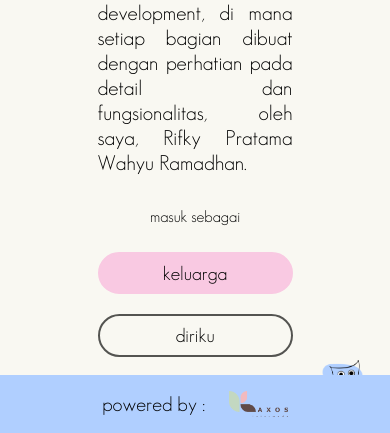
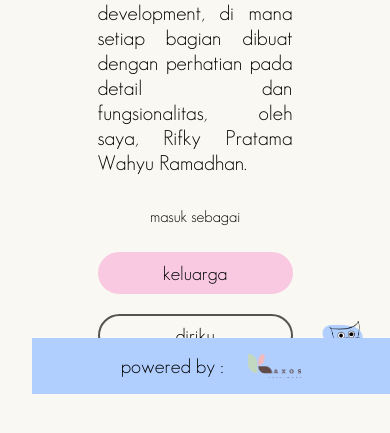
Before and after one commit to sheylapratama17/sheylapratama17.github.io, a PHP site: page / in a window 390 px wide. Shown: the part 450-883 px from the top of the page. After the commit the page ends 844 px from the top, so only its background shows below. Run offline with PHP 8.4, Linux system fonts and the light colour scheme.

Commit message:
Update gaya1.css

```diff
--- a/css/gaya1.css
+++ b/css/gaya1.css
@@ -140,7 +140,7 @@ body{
 	}
 
 	#bawah{
-		position:static;
+		position:fixed;
 		bottom:0px;
 		justify-content:center;
 		box-sizing:border-box;
@@ -156,4 +156,5 @@ body{
 	#konten1a {
 		text-align:center;
 	}
+
 }
```
